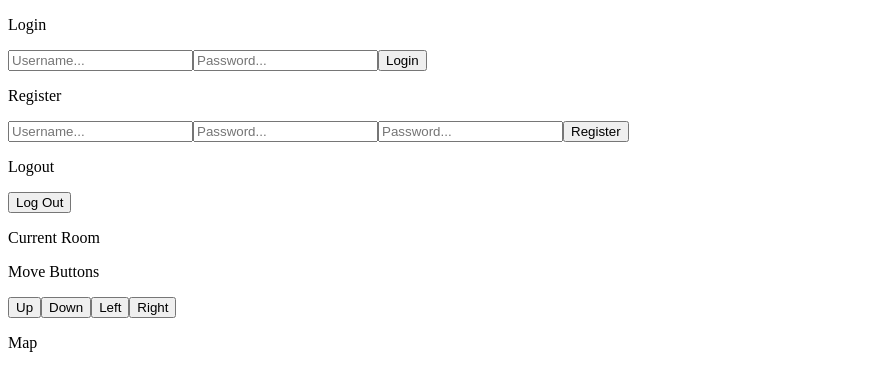
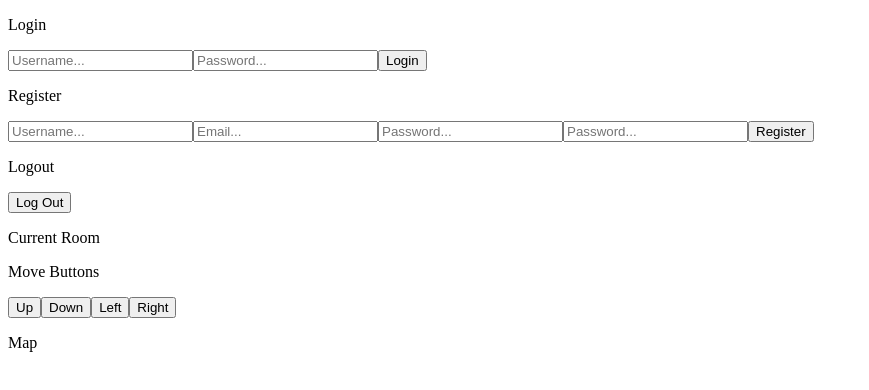
Before and after one commit to multi-user-dungeon/Front-End, a React (Create React App) app: page / in a window 1280 px wide. Shown: the top 390 px of the page, without its empty margins (0-869 px from the left). Built offline with nearby package versions, Linux system fonts and the light colour scheme.

Commit message:
Testing realServer endpoints, and it works

```diff
--- a/src/components/Login.js
+++ b/src/components/Login.js
@@ -21,7 +21,7 @@ const Login = ({ setLoggedIn }) => {
     event.preventDefault();
     if (userInfo.username && userInfo.password) {
       axios
-        .post(testServer, userInfo)
+        .post(realServer, userInfo)
         .then(res => {
           localStorage.setItem("key", res.data.key);
           setLoggedIn(true);
--- a/src/components/Map.js
+++ b/src/components/Map.js
@@ -28,11 +28,6 @@ const Map = ({ roomsArray, roomsObject }) => {
       setCheckActive(checkActive);
     }
   }, [roomsObject, roomsArray]);
-  console.log(coordinates);
-  console.log(lengthOfX);
-  console.log(lengthOfY);
-  console.log(matrix);
-  console.log(checkActive);
 
   return (
     <div
--- a/src/components/Register.js
+++ b/src/components/Register.js
@@ -30,10 +30,11 @@ const Register = () => {
       userInfo.password1.length >= 8
     ) {
       axios
-        .post(testServer, userInfo)
+        .post(realServer, userInfo)
         .then(res => localStorage.setItem("key", res.data.key))
         .catch(error =>
-          setError("Username has already been taken. Please try name.")
+          {console.log(error)
+          setError("Username has already been taken. Please try name.")}
         );
     } else {
       if (userInfo.password1.length < 8) {
@@ -52,6 +53,14 @@ const Register = () => {
         placeholder="Username..."
         name="username"
         value={userInfo.username}
+        onChange={event => onInputChange(event)}
+      />
+      <input
+        autoComplete="new-email"
+        type="email"
+        placeholder="Email..."
+        name="email"
+        value={userInfo.email}
         onChange={event => onInputChange(event)}
       />
       <input
--- a/src/utils/axiosWithAuth.js
+++ b/src/utils/axiosWithAuth.js
@@ -11,7 +11,7 @@ const axiosWithAuth = () => {
     headers: {
       Authorization: `Token ${token}`
     },
-    baseURL: testServer
+    baseURL: realServer
   });
 };
 
```
